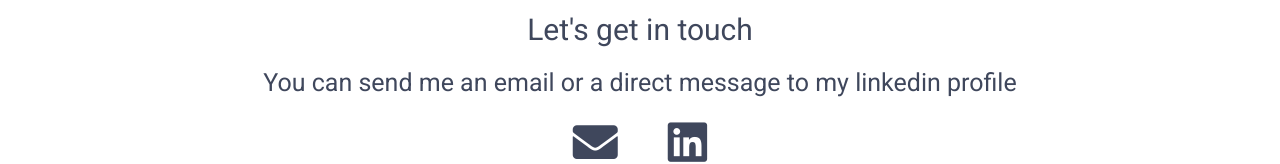
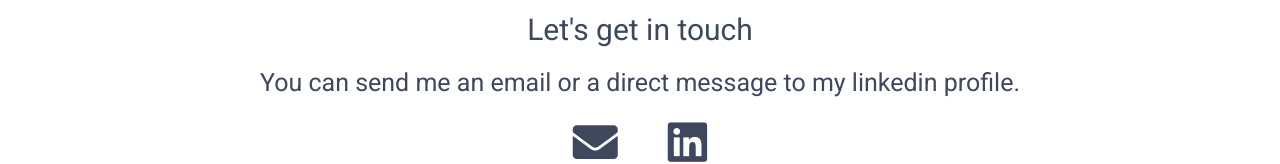
Before and after one commit to willlymendoza/personal-portfolio, a React (Create React App) app: page / in a window 1280 px wide. Shown: the part 3055-3219 px from the top of the page. Built offline with nearby package versions, Linux system fonts and the light colour scheme.

Commit message:
Added dot at the end

```diff
--- a/src/components/Contact/index.js
+++ b/src/components/Contact/index.js
@@ -7,7 +7,7 @@ const Contact = () => {
       <h1 className="title">Contact</h1>
       <h2>Let's get in touch</h2>
       <h3>
-        You can send me an email or a direct message to my linkedin profile
+        You can send me an email or a direct message to my linkedin profile.
       </h3>
 
       <div className="contact-socials">
```
